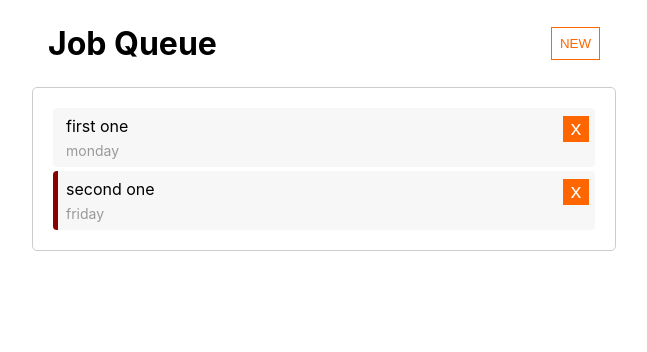
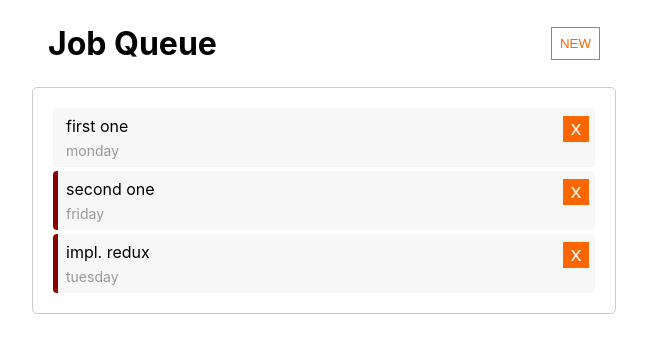
Before and after one commit to serikpai/react-playground, a React (Create React App) app: page / in a window 1280 px wide. Shown: the top 352 px of the page, without its empty margins (316-963 px from the left). Built offline with nearby package versions, Linux system fonts and the light colour scheme.

Commit message:
changed event handling to redux

```diff
--- a/package.json
+++ b/package.json
@@ -3,13 +3,16 @@
   "version": "0.1.0",
   "private": true,
   "dependencies": {
+    "@reduxjs/toolkit": "^1.9.2",
     "@testing-library/jest-dom": "^5.16.5",
     "@testing-library/react": "^13.4.0",
     "@testing-library/user-event": "^13.5.0",
     "classnames": "^2.3.2",
     "react": "^18.2.0",
     "react-dom": "^18.2.0",
+    "react-redux": "^8.0.5",
     "react-scripts": "5.0.1",
+    "redux": "^4.2.1",
     "web-vitals": "^2.1.4"
   },
   "scripts": {
--- a/src/components/TaskItem/TaskItem.js
+++ b/src/components/TaskItem/TaskItem.js
@@ -1,19 +1,31 @@
 import classNames from 'classnames';
+import {useDispatch} from 'react-redux';
+
+import {deleteTask, togglePriority} from '../../reducers/task';
 
 import css from './TaskItem.module.css';
 
-export const TaskItem = ({task, onDeleteItemClick, onDoubleClick}) => {
+export const TaskItem = ({task}) => {
+    const dispatch = useDispatch();
 
-    let cssClasses = css.taskItem;
+    let cssClasses = css.card;
     if (task.important) {
-        cssClasses = classNames(css.taskItem, css.important);
+        cssClasses = classNames(css.card, css.important);
     }
 
+    const onDeleteItemClick = () => {
+        dispatch(deleteTask(task.id));
+    };
+
+    const onDoubleClick = () => {
+        dispatch(togglePriority(task.id));
+    };
+
     return (
-        <div className={cssClasses} onDoubleClick={() => onDoubleClick(task.id)}>
-            <p className={css.taskName}>{task.name}</p>
-            <i onClick={() => onDeleteItemClick(task.id)}>x</i>
-            <p className={css.taskDueTime}>{task.dueTime}</p>
+        <div className={cssClasses} onDoubleClick={onDoubleClick}>
+            <p className={css.name}>{task.name}</p>
+            <i className={css.icon} onClick={onDeleteItemClick}>x</i>
+            <p className={css.dueTime}>{task.dueTime}</p>
         </div>
     );
 };
--- a/src/components/TaskItem/TaskItem.module.css
+++ b/src/components/TaskItem/TaskItem.module.css
@@ -1,5 +1,4 @@
-
-.taskItem {
+.card {
     border-radius: .25rem;
     border-left: 5px solid #f7f7f7;
     background: #f7f7f7;
@@ -10,24 +9,24 @@
     display: grid;
     grid-template-columns: 1fr 24px;
     grid-template-areas:
-        'name i'
+        'name icon'
         'due-time due-time';
 }
 
-.taskItem.important {
+.card.important {
     border-color: darkred;
 }
 
-.taskItem > * {
+.card > * {
     margin: 0;
 }
 
-.taskItem .taskName {
+.name {
     grid-area: name;
 }
 
-.taskItem > i {
-    grid-area: i;
+.icon {
+    grid-area: icon;
     cursor: pointer;
 
     font-style: normal;
@@ -46,7 +45,7 @@
 
 }
 
-.taskItem .taskDueTime {
+.dueTime {
     grid-area: due-time;
     font-size: .875rem;
     color: #999;
--- a/src/index.js
+++ b/src/index.js
@@ -4,12 +4,26 @@ import './index.css';
 import App from './App';
 import reportWebVitals from './reportWebVitals';
 
-const root = ReactDOM.createRoot(document.getElementById('root'));
-root.render(
-  <React.StrictMode>
-    <App />
-  </React.StrictMode>
-);
+import {configureStore} from '@reduxjs/toolkit';
+import {Provider} from 'react-redux';
+
+import taskReducer from './reducers/task';
+
+const store = configureStore({
+    reducer: {
+        task: taskReducer
+    }
+});
+
+ReactDOM
+    .createRoot(document.getElementById('root'))
+    .render(
+        <React.StrictMode>
+            <Provider store={store}>
+                <App/>
+            </Provider>
+        </React.StrictMode>
+    );
 
 // If you want to start measuring performance in your app, pass a function
 // to log results (for example: reportWebVitals(console.log))
--- a/src/pages/TaskList/AllTasks.js
+++ b/src/pages/TaskList/AllTasks.js
@@ -1,6 +1,8 @@
 import {TaskItem} from '../../components/TaskItem/TaskItem';
+import {useSelector} from 'react-redux';
 
-export const AllTasks = ({tasks, onDeleteItemClick, onDoubleClick}) => {
+export const AllTasks = () => {
+    const tasks = useSelector(x => x.task.value);
 
     if (tasks.length === 0) {
         return (
@@ -12,8 +14,7 @@ export const AllTasks = ({tasks, onDeleteItemClick, onDoubleClick}) => {
         return (
             <div className={'task-list'}>
                 {tasks.map(t => {
-                    return <TaskItem key={t.id} task={t} onDeleteItemClick={onDeleteItemClick}
-                                     onDoubleClick={onDoubleClick}></TaskItem>;
+                    return <TaskItem key={t.id} task={t} />;
                 })}
             </div>
         );
--- a/src/pages/TaskList/QueueTitle.js
+++ b/src/pages/TaskList/QueueTitle.js
@@ -1,6 +1,14 @@
 import {AddNewTaskButton} from './AddNewTaskButton';
+import {useDispatch} from 'react-redux';
+import {toggleUpsertForm} from '../../reducers/task';
 
-export const QueueTitle = ({onShowUpsertForm}) => {
+export const QueueTitle = () => {
+    const dispatch = useDispatch();
+
+    const onShowUpsertForm=()=>{
+        dispatch(toggleUpsertForm())
+    }
+
     return (
         <header>
             <h1>Job Queue</h1>
--- a/src/pages/TaskList/TaskList.js
+++ b/src/pages/TaskList/TaskList.js
@@ -4,45 +4,17 @@ import {AllTasks} from './AllTasks';
 import {QueueTitle} from './QueueTitle';
 
 export const TaskList = () => {
-    const [tasks, setTasks] = useState([{
-        id: 1,
-        name: 'first one',
-        dueTime: 'monday',
-        important: false
-    }, {
-        id: 2,
-        name: 'second one',
-        dueTime: 'friday',
-        important: true
-    }]);
     const [isFormVisible, setFormVisible] = useState(false);
-
-    const addNewTask = (task) => {
-        setTasks([task, ...tasks]);
-        setFormVisible(false);
-    };
 
     const showUpsertForm = () => {
         setFormVisible(!isFormVisible);
     };
 
-    const deleteItem = (id) => {
-        setTasks(tasks
-            .filter(x => x.id !== id));
-    };
-
-    const changePriority = (id) => {
-        const newTasks = tasks
-            .map(t => t.id === id ? {...t, important: !t.important} : t);
-
-        setTasks(newTasks);
-    };
-
     return (
         <>
-            <QueueTitle onShowUpsertForm={showUpsertForm}></QueueTitle>
-            <UpsertTaskForm isVisible={isFormVisible} onSaveButtonClicked={addNewTask}></UpsertTaskForm>
-            <AllTasks tasks={tasks} onDeleteItemClick={deleteItem} onDoubleClick={changePriority}></AllTasks>
+            <QueueTitle onShowUpsertForm={showUpsertForm}/>
+            <UpsertTaskForm isVisible={isFormVisible}/>
+            <AllTasks/>
         </>
     );
 };
--- a/src/pages/TaskList/UpsertTaskForm.js
+++ b/src/pages/TaskList/UpsertTaskForm.js
@@ -1,6 +1,11 @@
 import {useState} from 'react';
+import {useDispatch, useSelector} from 'react-redux';
+import {addNewTask, toggleUpsertForm} from '../../reducers/task';
 
-export const UpsertTaskForm = ({isVisible, onSaveButtonClicked}) => {
+export const UpsertTaskForm = () => {
+    const dispatch = useDispatch();
+    const isVisible = useSelector(x => x.task.isOpen);
+
     const [name, setName] = useState('');
     const [dueTime, setDueTime] = useState('');
 
@@ -23,15 +28,17 @@ export const UpsertTaskForm = ({isVisible, onSaveButtonClicked}) => {
                 time = now.toDateString();
             }
 
-            onSaveButtonClicked({
+            dispatch(addNewTask({
                 id,
                 name,
                 dueTime: time,
                 important: false
-            });
+            }));
 
             setName('');
             setDueTime('');
+
+            dispatch(toggleUpsertForm());
         }
     };
 
--- /dev/null
+++ b/src/reducers/task.js
@@ -0,0 +1,50 @@
+import {createSlice} from '@reduxjs/toolkit';
+
+const initialStateValue = [{
+    id: 1,
+    name: 'first one',
+    dueTime: 'monday',
+    important: false
+}, {
+    id: 2,
+    name: 'second one',
+    dueTime: 'friday',
+    important: true
+}, {
+    id: 3,
+    name: 'impl. redux',
+    dueTime: 'tuesday',
+    important: true
+}];
+
+export const taskSlice = createSlice({
+    name: 'task',
+    initialState: {
+        value: initialStateValue,
+        isOpen: false
+    },
+    reducers: {
+        addNewTask: (state, action) => {
+            const newTask = action.payload;
+            state.value = [newTask, ...state.value];
+        },
+        deleteTask: (state, action) => {
+            const id = action.payload;
+
+            state.value = state.value
+                .filter(x => x.id !== id);
+        },
+        togglePriority: (state, action) => {
+            const id = action.payload;
+
+            state.value = state.value
+                .map(task => task.id === id ? {...task, important: !task.important} : task);
+        },
+        toggleUpsertForm:(state)=>{
+            state.isOpen = !state.isOpen;
+        }
+    }
+});
+
+export const {addNewTask, deleteTask, togglePriority, toggleUpsertForm} = taskSlice.actions;
+export default taskSlice.reducer;
```
Also changed, not shown: 1 other file (tests, documents, lock files or other folders).
